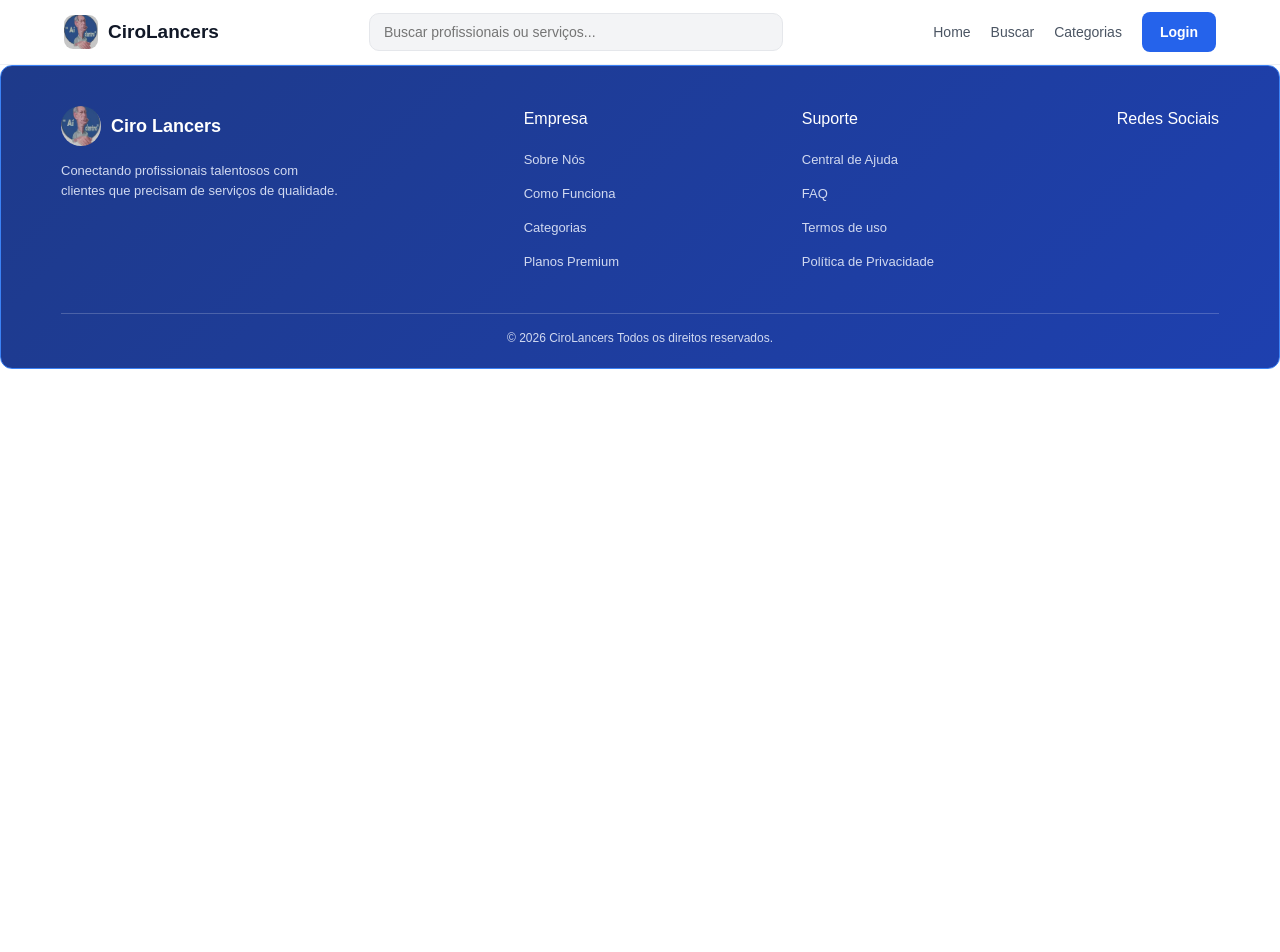
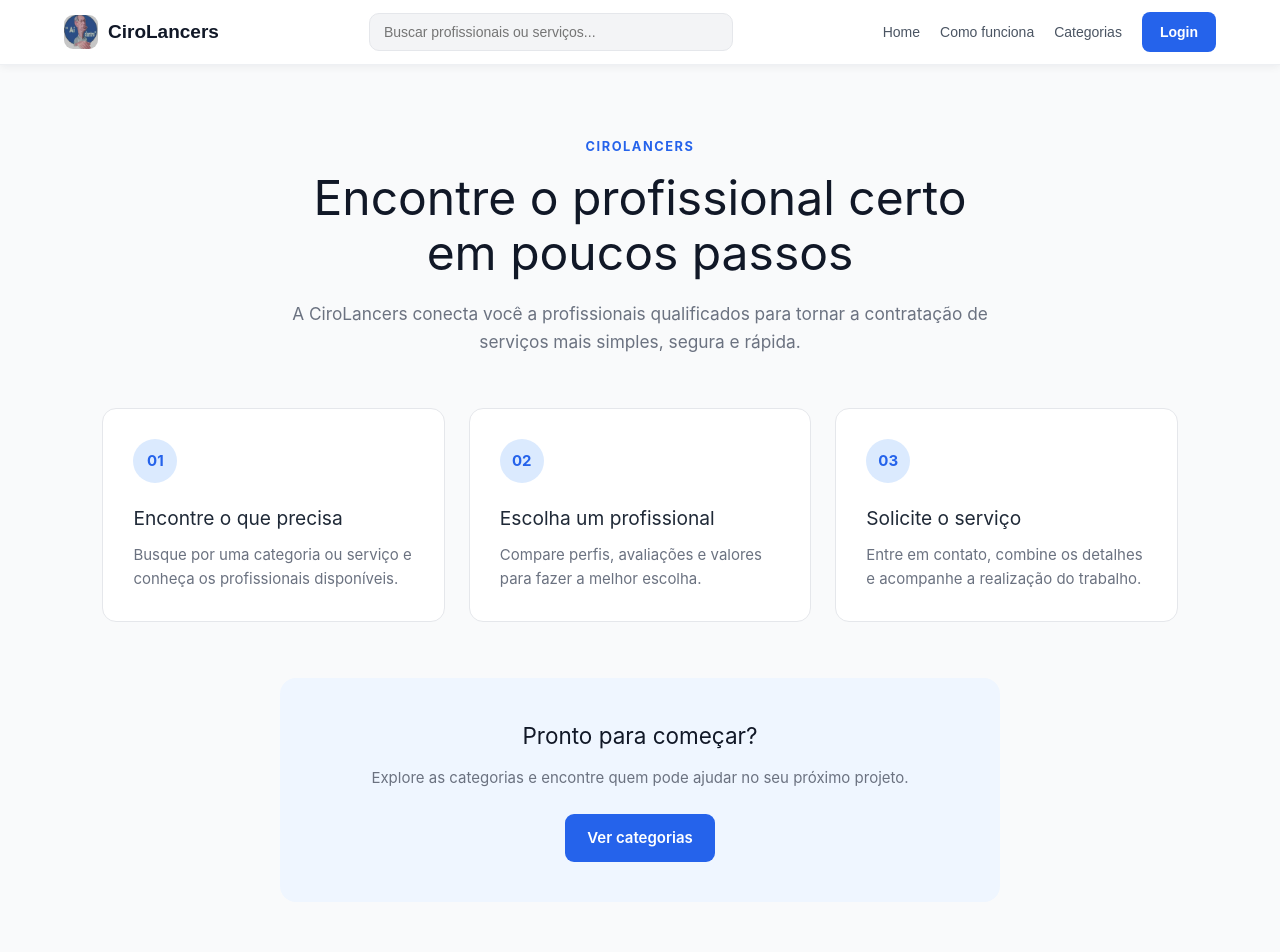
Before and after one commit to Hackatonn-2026/Hackaton2026, a Vue app: page /como-funciona in a window 1280 px wide. Shown: the top 952 px of the page. Before the commit the page ends 800 px from the top, so only its background shows below. Built offline with nearby package versions, Linux system fonts and the light colour scheme.

Commit message:
feat:ajustesnoheader(addcomofuncionaepositionfixed

```diff
--- a/src/components/NavbarView.vue
+++ b/src/components/NavbarView.vue
@@ -1,7 +1,7 @@
 <template>
   <nav class="nav-links">
     <RouterLink to="/" class="nav-link">Home</RouterLink>
-    <RouterLink to="/buscar" class="nav-link">Buscar</RouterLink>
+    <RouterLink to="/como-funciona" class="nav-link">Como funciona</RouterLink>
     <RouterLink to="/categorias" class="nav-link">Categorias</RouterLink>
     <RouterLink to="/login" class="nav-link login-link">Login</RouterLink>
   </nav>
--- a/src/layout/AppHeader.vue
+++ b/src/layout/AppHeader.vue
@@ -18,6 +18,9 @@ import NavbarView from '@/components/NavbarView.vue'
 
 <style scoped>
 .header {
+  position: sticky;
+  top: 0;
+  z-index: 100;
   display: flex;
   align-items: center;
   justify-content: center;
@@ -25,6 +28,7 @@ import NavbarView from '@/components/NavbarView.vue'
   padding: 12px 64px;
   background: #ffffff;
   border-bottom: 1px solid #eef0f3;
+  box-shadow: 0 2px 8px rgb(15 23 42 / 6%);
   font-family: Arial, sans-serif;
   text-align: center;
 }
--- a/src/layout/TheFooter.vue
+++ b/src/layout/TheFooter.vue
@@ -16,7 +16,7 @@
         <h3>Empresa</h3>
         <ul>
           <li><a href="#">Sobre Nós</a></li>
-          <li><a href="#">Como Funciona</a></li>
+          <li><RouterLink to="/como-funciona">Como funciona</RouterLink></li>
           <li><a href="#">Categorias</a></li>
           <li><a href="#">Planos Premium</a></li>
         </ul>
--- a/src/router/index.js
+++ b/src/router/index.js
@@ -13,6 +13,7 @@ import DashboardCliente from '../views/DashboardClienteView.vue'
 import DashboardFreelancer from '../views/DashboardFreelancerView.vue'
 import Sobre from '../views/SobreView.vue'
 import Suporte from '../views/SuporteView.vue'
+import ComoFunciona from '../views/ComoFuncionaView.vue'
 
 const routes = [
   { path: '/', component: Home },
@@ -21,6 +22,7 @@ const routes = [
   { path: '/cadastro-freelancer', component: CadastroFreelancer },
   { path: '/categorias', component: Categorias },
   { path: '/buscar', component: Busca },
+  { path: '/como-funciona', component: ComoFunciona },
   { path: '/perfil/:id', component: PerfilFreelancer },
   { path: '/solicitar', component: SolicitarServico },
   { path: '/pagamento', component: Pagamento },
--- /dev/null
+++ b/src/views/ComoFuncionaView.vue
@@ -0,0 +1,170 @@
+<template>
+  <main class="como-funciona">
+    <section class="intro">
+      <p class="eyebrow">CIROLANCERS</p>
+      <h1>Encontre o profissional certo em poucos passos</h1>
+      <p>
+        A CiroLancers conecta você a profissionais qualificados para tornar a contratação
+        de serviços mais simples, segura e rápida.
+      </p>
+    </section>
+
+    <section class="passos" aria-label="Como funciona a CiroLancers">
+      <article v-for="passo in passos" :key="passo.numero" class="passo">
+        <span class="numero">{{ passo.numero }}</span>
+        <h2>{{ passo.titulo }}</h2>
+        <p>{{ passo.descricao }}</p>
+      </article>
+    </section>
+
+    <section class="cta">
+      <h2>Pronto para começar?</h2>
+      <p>Explore as categorias e encontre quem pode ajudar no seu próximo projeto.</p>
+      <RouterLink to="/categorias" class="cta-button">Ver categorias</RouterLink>
+    </section>
+  </main>
+</template>
+
+<script setup>
+const passos = [
+  {
+    numero: '01',
+    titulo: 'Encontre o que precisa',
+    descricao: 'Busque por uma categoria ou serviço e conheça os profissionais disponíveis.',
+  },
+  {
+    numero: '02',
+    titulo: 'Escolha um profissional',
+    descricao: 'Compare perfis, avaliações e valores para fazer a melhor escolha.',
+  },
+  {
+    numero: '03',
+    titulo: 'Solicite o serviço',
+    descricao: 'Entre em contato, combine os detalhes e acompanhe a realização do trabalho.',
+  },
+]
+</script>
+
+<style scoped>
+.como-funciona {
+  min-height: 70vh;
+  background: #f9fafb;
+  padding: 72px 8% 88px;
+}
+
+.intro {
+  max-width: 720px;
+  margin: 0 auto 52px;
+  text-align: center;
+}
+
+.eyebrow {
+  margin: 0 0 12px;
+  color: #2563eb;
+  font-size: 0.8rem;
+  font-weight: 700;
+  letter-spacing: 0.12em;
+}
+
+.intro h1,
+.cta h2 {
+  margin: 0;
+  color: #111827;
+}
+
+.intro h1 {
+  font-size: clamp(2rem, 4vw, 3rem);
+  line-height: 1.15;
+}
+
+.intro > p:last-child,
+.passo p,
+.cta p {
+  color: #6b7280;
+  line-height: 1.6;
+}
+
+.intro > p:last-child {
+  margin: 20px 0 0;
+  font-size: 1.08rem;
+}
+
+.passos {
+  display: grid;
+  grid-template-columns: repeat(3, minmax(0, 1fr));
+  gap: 24px;
+  max-width: 1080px;
+  margin: 0 auto;
+}
+
+.passo {
+  padding: 30px;
+  background: #fff;
+  border: 1px solid #e5e7eb;
+  border-radius: 14px;
+}
+
+.numero {
+  display: inline-flex;
+  align-items: center;
+  justify-content: center;
+  width: 44px;
+  height: 44px;
+  margin-bottom: 20px;
+  border-radius: 50%;
+  background: #dbeafe;
+  color: #2563eb;
+  font-weight: 700;
+}
+
+.passo h2 {
+  margin: 0 0 10px;
+  color: #1f2937;
+  font-size: 1.2rem;
+}
+
+.passo p {
+  margin: 0;
+}
+
+.cta {
+  max-width: 720px;
+  margin: 56px auto 0;
+  padding: 40px;
+  border-radius: 16px;
+  background: #eff6ff;
+  text-align: center;
+}
+
+.cta p {
+  margin: 12px 0 24px;
+}
+
+.cta-button {
+  display: inline-block;
+  padding: 12px 22px;
+  border-radius: 9px;
+  background: #2563eb;
+  color: #fff;
+  font-weight: 600;
+  text-decoration: none;
+}
+
+.cta-button:hover {
+  background: #1d4ed8;
+}
+
+@media (max-width: 768px) {
+  .como-funciona {
+    padding: 56px 6% 64px;
+  }
+
+  .passos {
+    grid-template-columns: 1fr;
+  }
+
+  .cta {
+    padding: 30px 22px;
+  }
+}
+</style>
```
